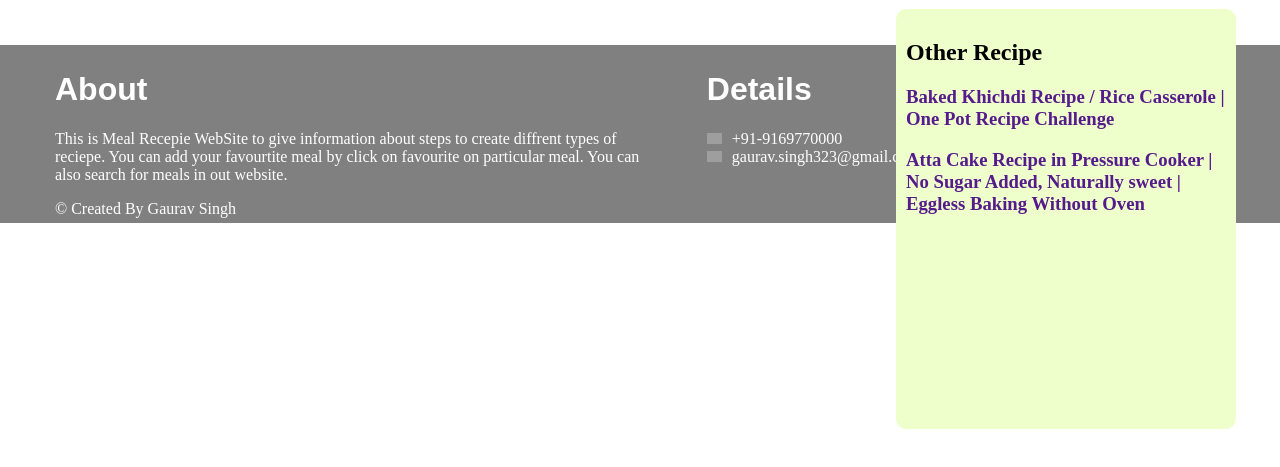
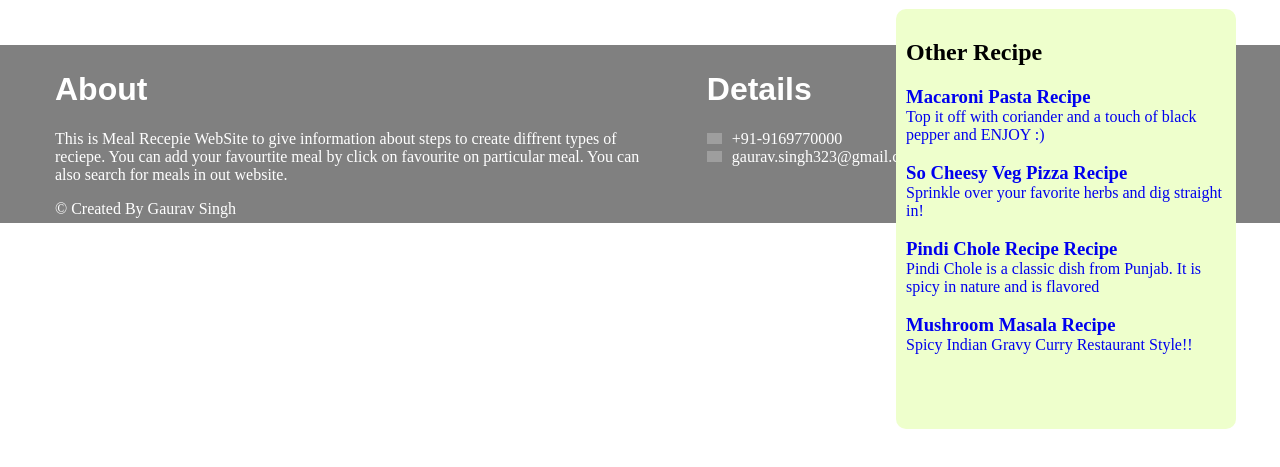
Before and after one commit to Engaurav/mealApp, a plain HTML site: page html/singleItem.html in a window 1280 px wide. Shown: the part 115-582 px from the top of the page. Drawn offline with Linux system fonts and the light colour scheme; grey boxes are pictures that could not be loaded; a web font is replaced by a local one.

Commit message:
Change Aside Links

```diff
--- a/html/singleItem.html
+++ b/html/singleItem.html
@@ -107,16 +107,34 @@
       <div id="aside">
         <div id="other-recipe">
           <h2>Other Recipe</h2>
-          <a href=""
-            ><h3>
-              Baked Khichdi Recipe / Rice Casserole | One Pot Recipe Challenge
-            </h3></a
-          >
-          <a href=""
-            ><h3>
-              Atta Cake Recipe in Pressure Cooker | No Sugar Added, Naturally
-              sweet | Eggless Baking Without Oven
-            </h3></a
+          <a
+            href="https://engaurav.github.io/mealApp/html/singleItem.html?meal=breakfast&index=7"
+            ><h3 style="margin: 0px">Macaroni Pasta Recipe</h3>
+            <p style="margin: 0px">
+              Top it off with coriander and a touch of black pepper and ENJOY :)
+            </p></a
+          ><br />
+          <a
+            href="https://engaurav.github.io/mealApp/html/singleItem.html?meal=dinner&index=3"
+            ><h3 style="margin: 0px">So Cheesy Veg Pizza Recipe</h3>
+            <p style="margin: 0px">
+              Sprinkle over your favorite herbs and dig straight in!
+            </p></a
+          ><br />
+          <a
+            href="https://engaurav.github.io/mealApp/html/singleItem.html?meal=dinner&index=2"
+            ><h3 style="margin: 0px">Pindi Chole Recipe Recipe</h3>
+            <p style="margin: 0px">
+              Pindi Chole is a classic dish from Punjab. It is spicy in nature
+              and is flavored
+            </p></a
+          ><br />
+          <a
+            href="https://engaurav.github.io/mealApp/html/singleItem.html?meal=lunch&index=1"
+            ><h3 style="margin: 0px">Mushroom Masala Recipe</h3>
+            <p style="margin: 0px">
+              Spicy Indian Gravy Curry Restaurant Style!!
+            </p></a
           >
         </div>
       </div>
```
